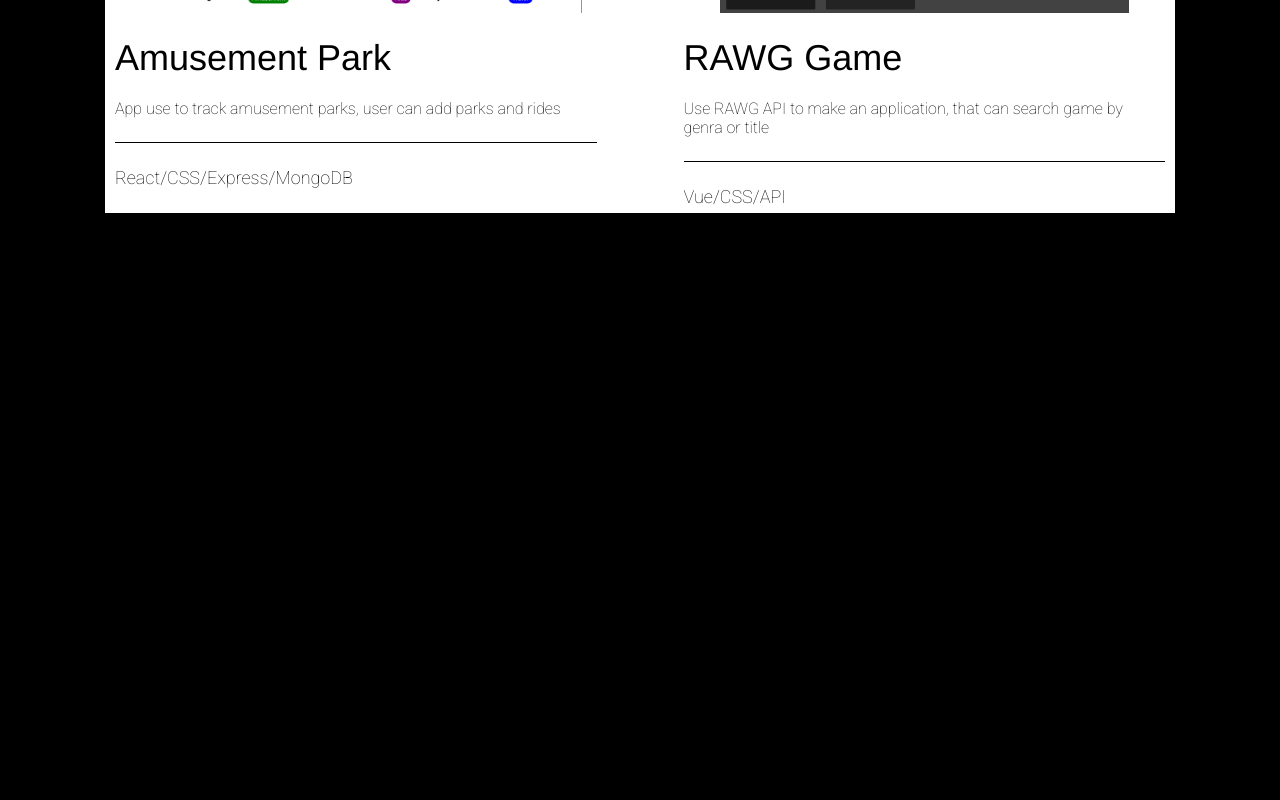
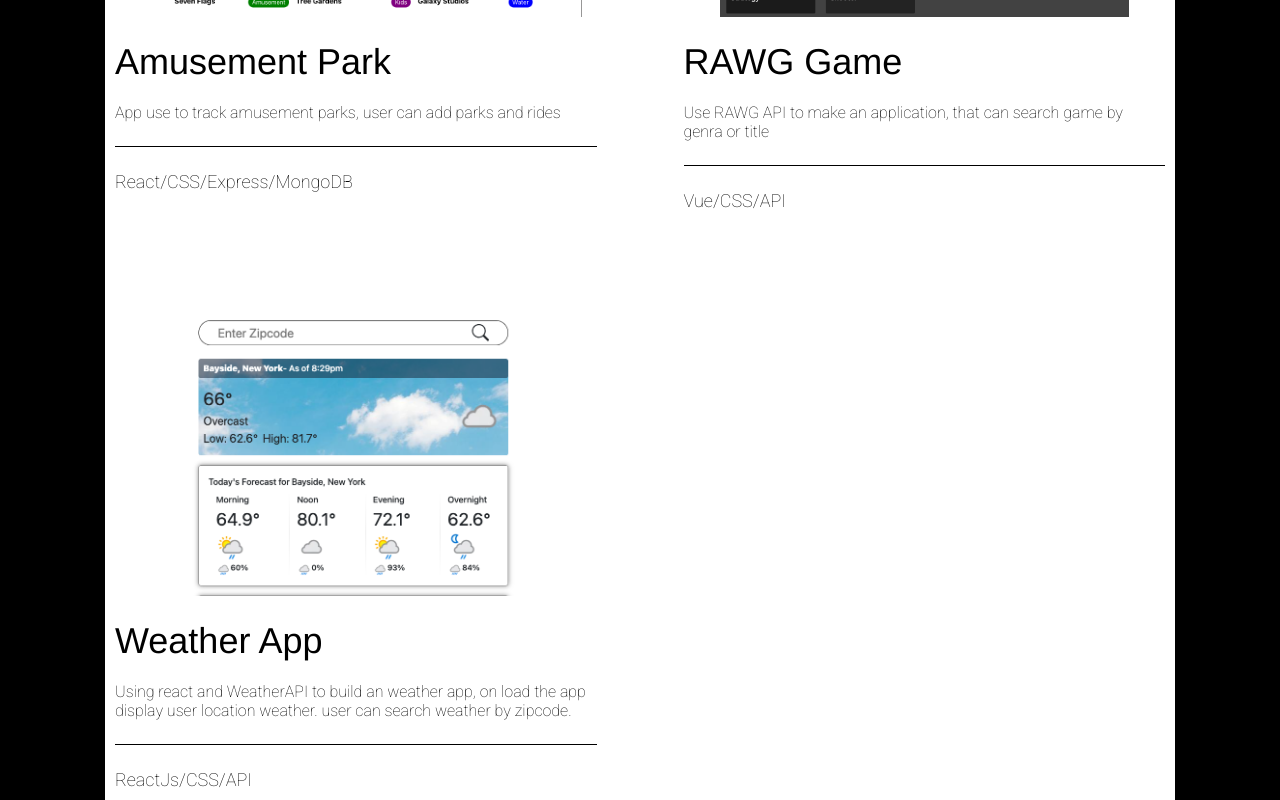
Before and after one commit to huan00/portfolio, a React (Create React App) app: page / in a window 1280 px wide. Shown: the part 1852-2652 px from the top of the page. Before the commit the page ends 2065 px from the top, so only its background shows below. Built offline with nearby package versions, Linux system fonts and the light colour scheme.

Commit message:
add weather app

```diff
--- a/src/App.css
+++ b/src/App.css
@@ -142,7 +142,7 @@
 
 .project {
   width: 45%;
-  height: 500px;
+  height: fit-content;
   margin: 75px 10px 0 10px;
 
   /* border: 1px solid black; */
@@ -182,7 +182,7 @@
 }
 
 .project-language {
-  margin: 24px 0 0 0;
+  margin: 24px 0 10px 0;
   display: flex;
   font-size: 18px;
 }
--- a/src/pages/index.js
+++ b/src/pages/index.js
@@ -4,6 +4,7 @@
 import fridaylaundry from '../components/assets/images/fridaylaundry.png'
 import amusement from '../components/assets/images/amusement.png'
 import RAWG from '../components/assets/images/RAWG.png'
+import weather from '../components/assets/images/weather.png'
 
 const index = () => {
   const name = 'HUAN ZENG'
@@ -40,6 +41,14 @@
         'Use RAWG API to make an application, that can search game by genra or title',
       language: ['Vue', 'CSS', 'API'],
       link: 'https://main.d2knnk6nijo7tf.amplifyapp.com/'
+    },
+    {
+      name: 'Weather App',
+      image: weather,
+      about:
+        'Using react and WeatherAPI to build an weather app, on load the app display user location weather. user can search weather by zipcode.',
+      language: ['ReactJs', 'CSS', 'API'],
+      link: 'https://main.dec8narsebvtj.amplifyapp.com/'
     }
   ]
   const languages = [
@@ -81,15 +90,15 @@
             </div>
             <div className="framework skill-list-container">
               <ul>
-                {frameworks.map((framework) => (
-                  <li>{framework}</li>
+                {frameworks.map((framework, idx) => (
+                  <li key={idx}>{framework}</li>
                 ))}
               </ul>
             </div>
             <div className="database skill-list-container">
               <ul>
-                {databases.map((database) => (
-                  <li>{database}</li>
+                {databases.map((database, idx) => (
+                  <li key={idx}>{database}</li>
                 ))}
               </ul>
             </div>
```
Also changed, not shown: src/components/assets/images/weather.png (added), 1 other file (tests, documents, lock files or other folders).
